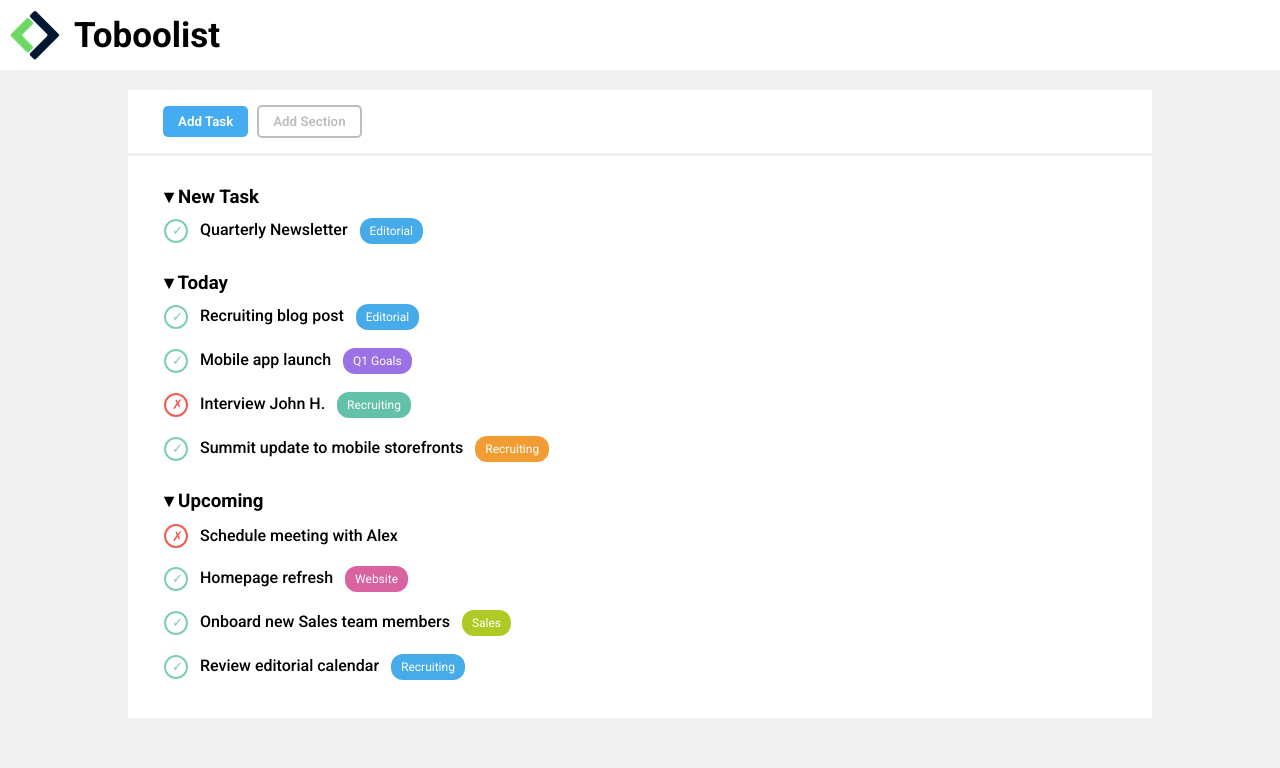
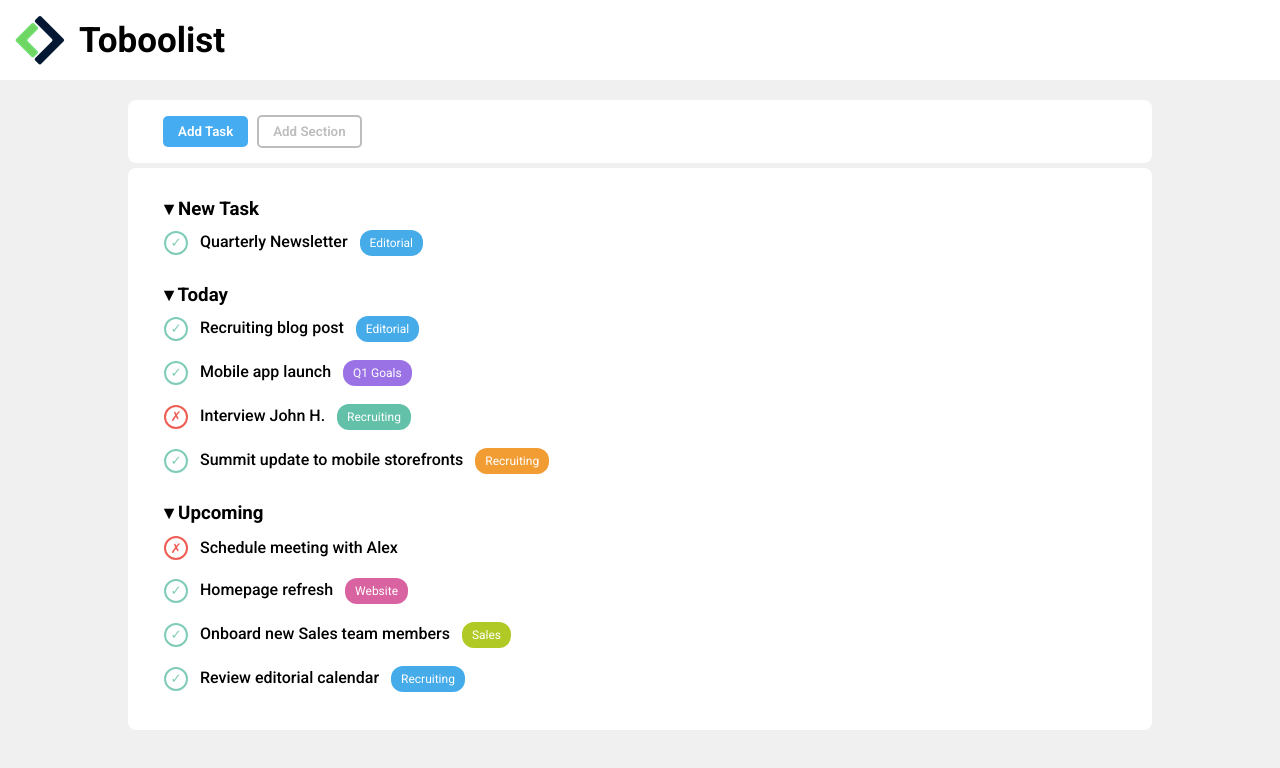
Before and after one commit to coluccifrancesco/html-css-toboolist, a plain HTML site: page index.html in a window 1280 px wide. Drawn offline with Linux system fonts and the light colour scheme.

Commit message:
update durante live coding

```diff
--- a/index.html
+++ b/index.html
@@ -69,7 +69,7 @@
 
                 </div>
 
-                <div class="container-taskgroup">
+                <div class="container-taskgroup"> <!-- use SUMMARY -->
                     <h3>&#9662 <span>Upcoming</span></h3>
 
                     <div class="container-task" style="margin-top: 12px; margin-bottom: 8px;">
@@ -94,10 +94,7 @@
                         <p>Review editorial calendar</p>
                         <button class="edit-btn">Recruiting</button>
                     </div>
-
                 </div>
-
-
             </div>
         </main>
     </body>
--- a/style/style.css
+++ b/style/style.css
@@ -1,6 +1,8 @@
 *{
+    padding: 0;
     margin: 0;
     font-family: "Roboto", sans-serif;
+    /* box-sizing: border-box */
 }
 
 /* Layout */
@@ -13,9 +15,14 @@
 }
 
 .logo-img{
-    padding: 10px;
+    padding-left: 15px;
+    padding-top: 15px;
+    padding-bottom: 15px;
+    padding-right: 10px;
     display: inline-block;
+
     vertical-align: middle;
+    /* serve solo per gli "inline" */
 }
 
 h1{
@@ -26,14 +33,20 @@ h1{
 
 /* main */
 
+/*
+   max-width
+   margin: 0 auto
+*/
+
 .margin-div1{
     margin-top: 20px;
-    margin-bottom: 3px;
+    margin-bottom: 5px;
 }
 
 .margin-lr{
     margin-left: 10%;
     margin-right: 10%;
+    border-radius: 8px;
 }
 
 .margin-div2{
@@ -141,7 +154,6 @@ p{
     border-radius: 12px;
     color: white;
     font-size: 12px;
-    cursor: pointer;
     margin-top: 8;
     margin-bottom: 8px;
 }
@@ -156,7 +168,6 @@ p{
     border-radius: 12px;
     color: white;
     font-size: 12px;
-    cursor: pointer;
     margin-top: 8;
     margin-bottom: 8px;
 }
@@ -171,7 +182,6 @@ p{
     border-radius: 12px;
     color: white;
     font-size: 12px;
-    cursor: pointer;
     margin-top: 8;
     margin-bottom: 8px;
 }
@@ -186,7 +196,6 @@ p{
     border-radius: 12px;
     color: white;
     font-size: 12px;
-    cursor: pointer;
     margin-top: 8;
     margin-bottom: 8px;
 }
@@ -201,7 +210,6 @@ p{
     border-radius: 12px;
     color: white;
     font-size: 12px;
-    cursor: pointer;
     margin-top: 8;
     margin-bottom: 8px;
 }
@@ -216,7 +224,6 @@ p{
     border-radius: 12px;
     color: white;
     font-size: 12px;
-    cursor: pointer;
     margin-top: 8;
     margin-bottom: 8px;
 }
```
